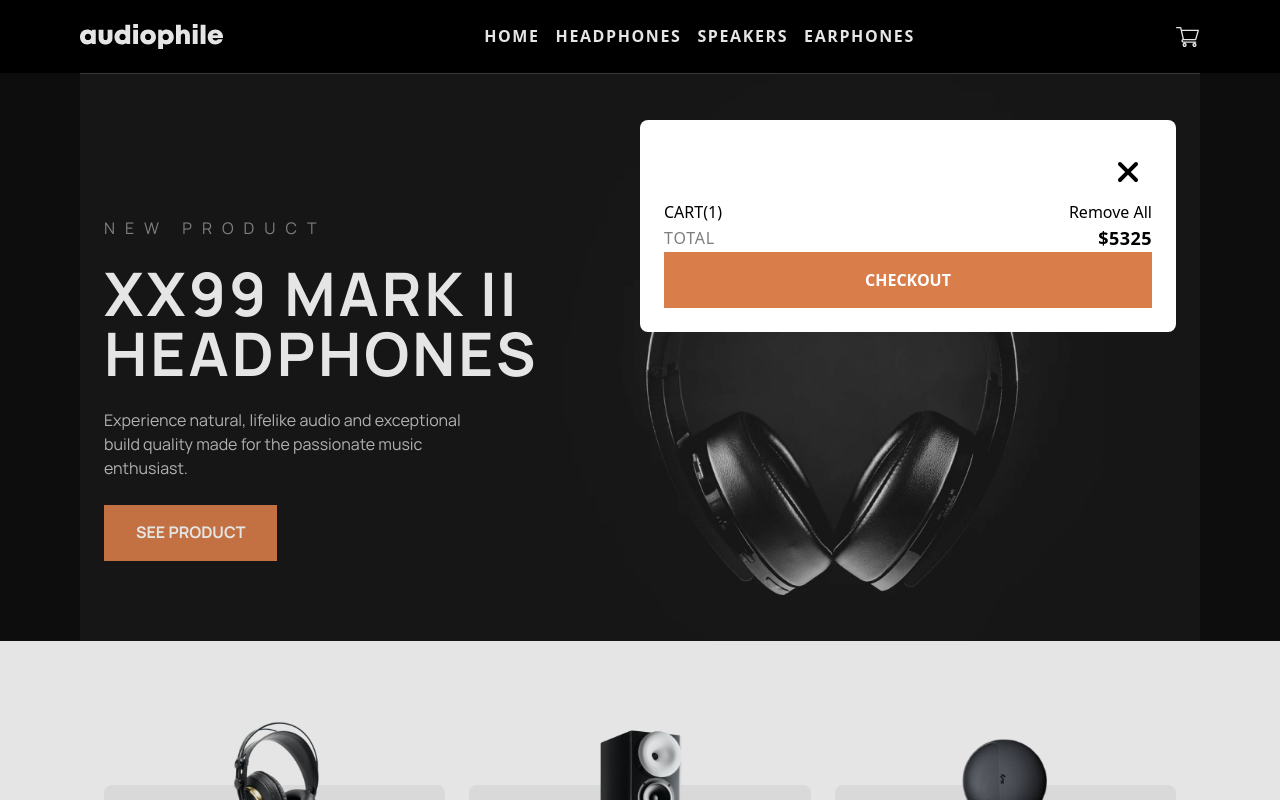
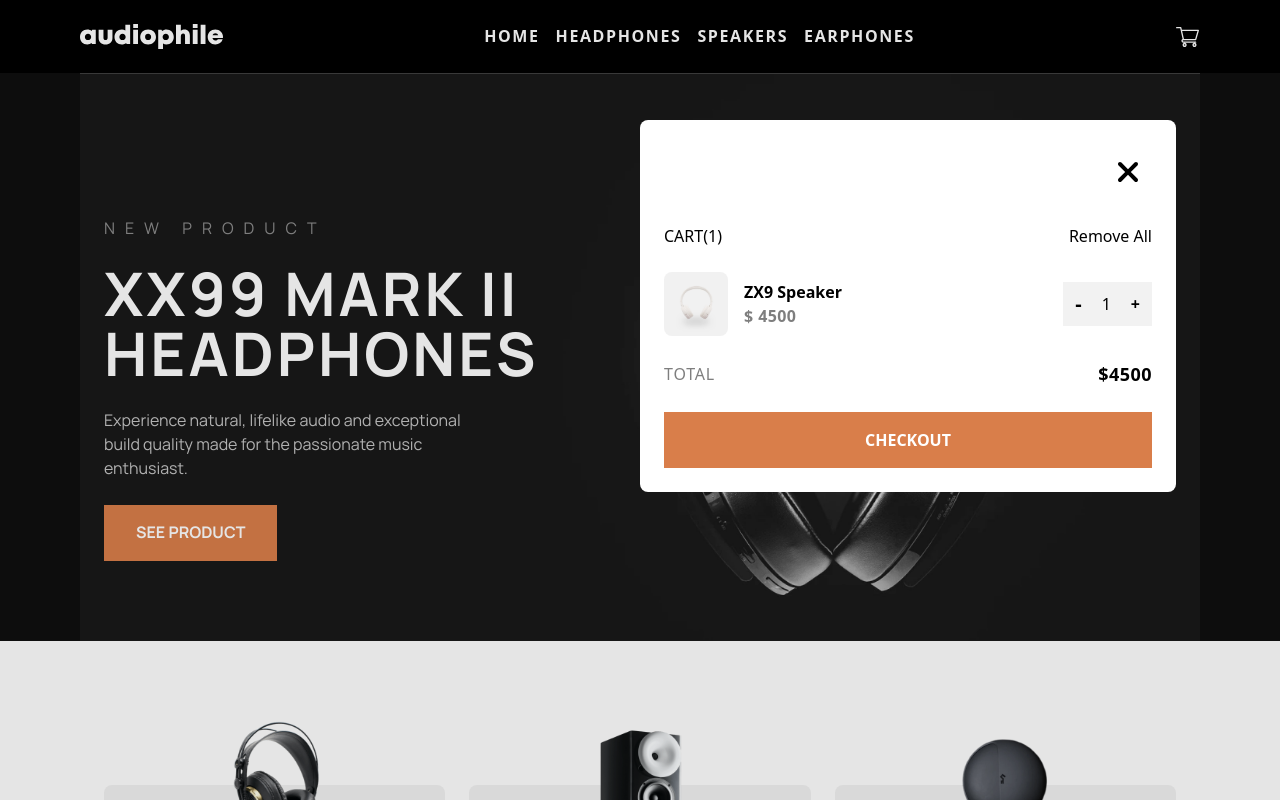
Before and after one commit to ccccchriz/audiophile-ecommerce-website, a React (Vite) app: page / in a window 1280 px wide. Both pictures are taken after a click on the button 1187 px from the left and 36 px from the top of the page. Shown: the top 800 px of the page. Built offline with nearby package versions, Linux system fonts and the light colour scheme.

Commit message:
created item list

```diff
--- a/src/components/Cart.tsx
+++ b/src/components/Cart.tsx
@@ -4,6 +4,24 @@ interface CartProps {
   isCartExpanded: boolean;
   setIsCartExpanded: Function;
 }
+
+interface cartType {
+  item: string;
+  amount: number;
+  price: number;
+  image: string;
+}
+
+// TEMP
+
+const data: cartType[] = [
+  {
+    item: "ZX9 Speaker",
+    amount: 1,
+    price: 4500,
+    image: "/images/product-xx59-headphones/mobile/image-product.jpg",
+  },
+];
 
 export default function Cart({ isCartExpanded, setIsCartExpanded }: CartProps) {
   const cart = useRef<HTMLDialogElement>(null);
@@ -16,7 +34,7 @@ export default function Cart({ isCartExpanded, setIsCartExpanded }: CartProps) {
   return (
     <dialog ref={cart} className="mt-24 max-w-[70rem] bg-[transparent] w-full">
       <div className="w-full grid desktop:grid-cols-2 p-6">
-        <div className="grid w-full p-6 desktop:col-[2/3] bg-white rounded-lg">
+        <div className="grid gap-6 w-full p-6 desktop:col-[2/3] bg-white rounded-lg">
           <button
             type="button"
             onClick={() => {
@@ -37,17 +55,46 @@ export default function Cart({ isCartExpanded, setIsCartExpanded }: CartProps) {
           <div className="flex">
             <h2>CART</h2>
             <p>
-              (<span>1</span>)
+              (<span>{data.length}</span>)
             </p>
             <button type="button" className="ml-auto">
               Remove All
             </button>
           </div>
           <div className="">
+            {data.length > 0 ? (
+              data.map((el, index) => (
+                <div key={index} className="flex gap-4 items-center">
+                  <picture className="rounded-lg overflow-hidden">
+                    <img src={el.image} alt="" className="w-full max-w-16" />
+                  </picture>
+                  <div className="grow">
+                    <h2 className="font-bold">{el.item}</h2>
+                    <p className="tracking-wide font-bold opacity-50">
+                      $ {el.price}
+                    </p>
+                  </div>
+
+                  <div className="flex items-center gap-2 bg-gray">
+                    <button className="py-2 px-3 font-bold  text-xl h-full disabled:opacity-35 [&:not(:disabled)]:hover:text-brown [&:not(:disabled)]:focus-visible:text-brown [&:not(:disabled)]:hover:bg-light-gray [&:not(:disabled)]:focus-visible:bg-light-gray transition-all">
+                      -
+                    </button>
+                    <p className="">{el.amount}</p>
+                    <button className="py-2 px-3 h-full font-bold hover:text-brown focus-visible:text-brown hover:bg-light-gray focus-visible:bg-light-gray transition-all ">
+                      +
+                    </button>
+                  </div>
+                </div>
+              ))
+            ) : (
+              <h2>Cart is empty</h2>
+            )}
+          </div>
+          <div className="">
             <p className="flex justify-between items-center">
               <span className="uppercase opacity-50 tracking-wider">Total</span>
               <span className="uppercase text-lg font-bold tracking-wide">
-                $5325
+                ${data.reduce((a, b) => a + b.price, 0)}
               </span>
             </p>
           </div>
```
